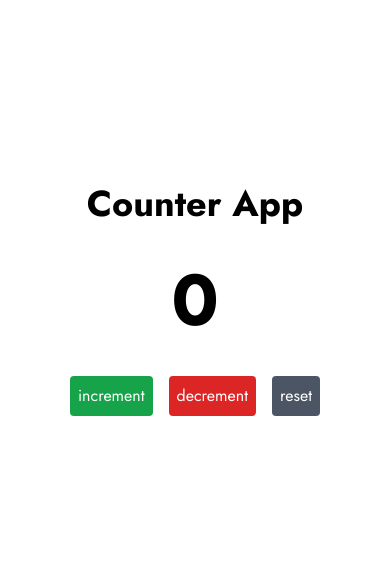
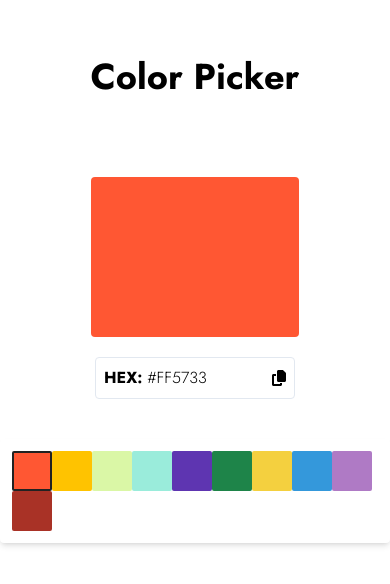
Before and after one commit to Mark-Alexis-Posadas/react-typescript-projects, a React (Vite) app: page / in a window 390 px wide. Shown: the part 122-706 px from the top of the page. Built offline with nearby package versions, Linux system fonts and the light colour scheme.

Commit message:
modify color picker responsive

```diff
--- a/src/App.tsx
+++ b/src/App.tsx
@@ -1,10 +1,11 @@
 import React from "react";
-import Counter from "./pages/Counter";
+
+import ColorPicker from "./pages/ColorPicker";
 
 const App: React.FC = () => {
   return (
     <>
-      <Counter />
+      <ColorPicker />
     </>
   );
 };
--- a/src/pages/ColorPicker/index.tsx
+++ b/src/pages/ColorPicker/index.tsx
@@ -27,12 +27,12 @@ const ColorPicker: React.FC = () => {
   }, [copyToClipboard]);
 
   return (
-    <div className="p-20 w-[900px] m-auto">
+    <div className="min-h-screen  flex flex-col items-center justify-center w-full lg:w-[900px] m-auto">
       <div className="bg-white shadow-[0 5px 10px rgba(0, 0, 0, 0.12)] rounded transition-[all 0.2s ease]">
-        <h1 className="font-bold text-8xl mb-20">Color Picker</h1>
-        <div className="flex items-center justify-center">
+        <h1 className="font-bold text-4xl md:text-8xl mb-20">Color Picker</h1>
+        <div className="flex flex-col md:flex-row items-center justify-center">
           <div
-            className="w-40 h-40 rounded mr-7"
+            className="w-full md:w-40 h-40 rounded md:mr-7 mb-5 md:mb-0"
             style={{ backgroundColor: hexColor }}
           ></div>
           <div className="flex flex-col">
@@ -53,7 +53,7 @@ const ColorPicker: React.FC = () => {
         </div>
       </div>
 
-      <div className="flex items-center justify-center bg-white shadow-md p-3 mt-10 rounded">
+      <div className="flex flex-wrap  items-center justify-start md:justify-center bg-white shadow-md p-3 mt-10 rounded">
         <ColorPickerItems
           colorData={colors}
           handleClick={handleClick}
```
